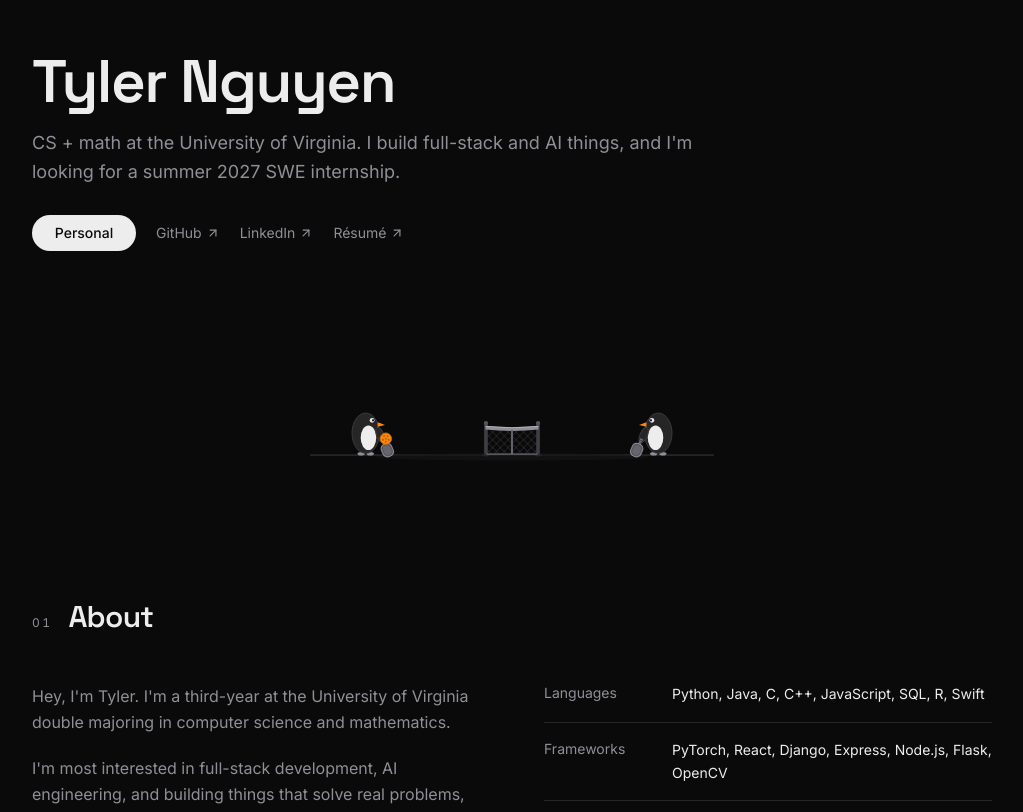
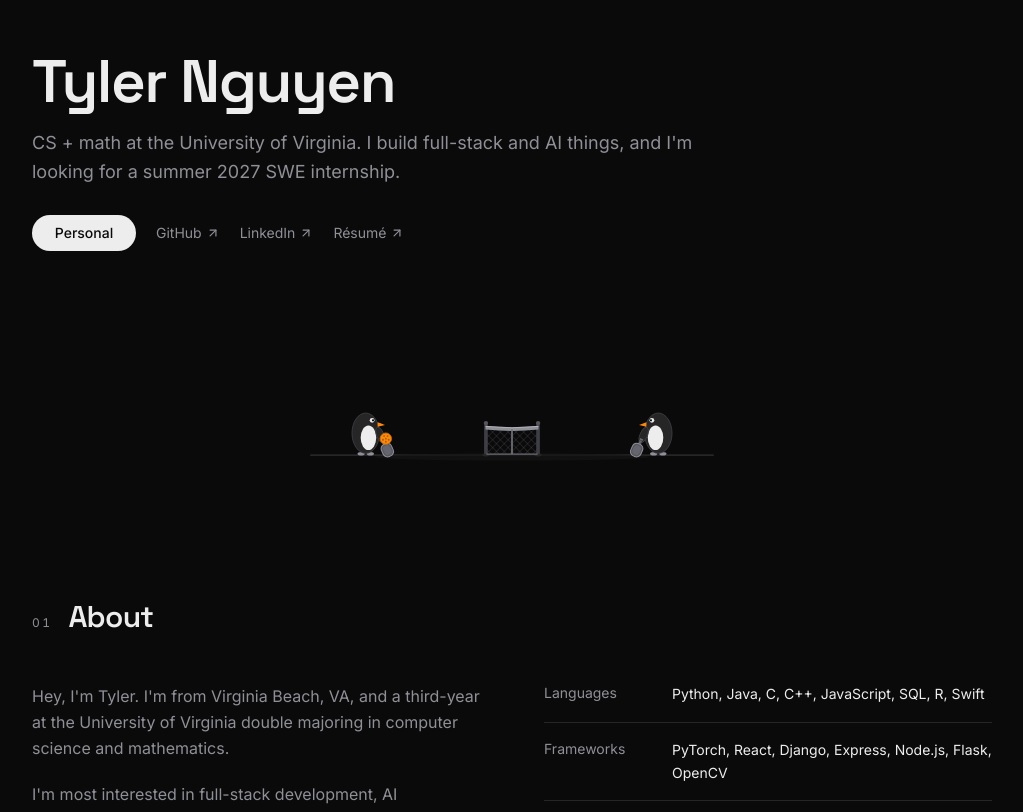
Before and after one commit to tyl3rn/portfolio, a Next.js app: page / in a window 1280 px wide. Shown: the part 124-936 px from the top of the page, without its empty margins (128-1151 px from the left). Built offline with nearby package versions, Linux system fonts and the light colour scheme.

Commit message:
mention Virginia Beach in about intro

```diff
--- a/app/about/page.tsx
+++ b/app/about/page.tsx
@@ -5,8 +5,8 @@ export default function About() {
         <p className="font-mono text-[10px] text-muted uppercase tracking-widest">about</p>
         <div className="flex flex-col gap-4 text-sm text-muted leading-relaxed max-w-sm">
           <p>
-            hey! i&apos;m tyler, a 3rd year at uva double majoring in computer science (b.a.)
-            and mathematics (b.a.).
+            hey! i&apos;m tyler, from virginia beach, va. i&apos;m a 3rd year at uva double
+            majoring in computer science (b.a.) and mathematics (b.a.).
           </p>
           <p>
             i&apos;m most interested in full-stack development, systems programming, and the
--- a/app/page.tsx
+++ b/app/page.tsx
@@ -149,8 +149,9 @@ function About() {
       <div className="grid grid-cols-1 md:grid-cols-2 gap-12 md:gap-16">
         <Reveal className="flex flex-col gap-5 text-sm sm:text-base text-muted leading-relaxed">
           <p>
-            Hey, I&apos;m Tyler. I&apos;m a third-year at the University of
-            Virginia double majoring in computer science and mathematics.
+            Hey, I&apos;m Tyler. I&apos;m from Virginia Beach, VA, and a
+            third-year at the University of Virginia double majoring in
+            computer science and mathematics.
           </p>
           <p>
             I&apos;m most interested in full-stack development, AI engineering,
```
